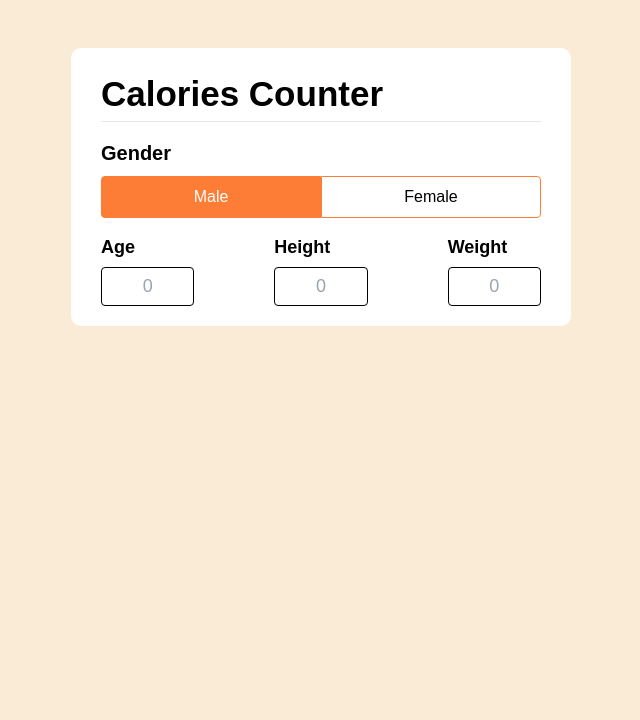
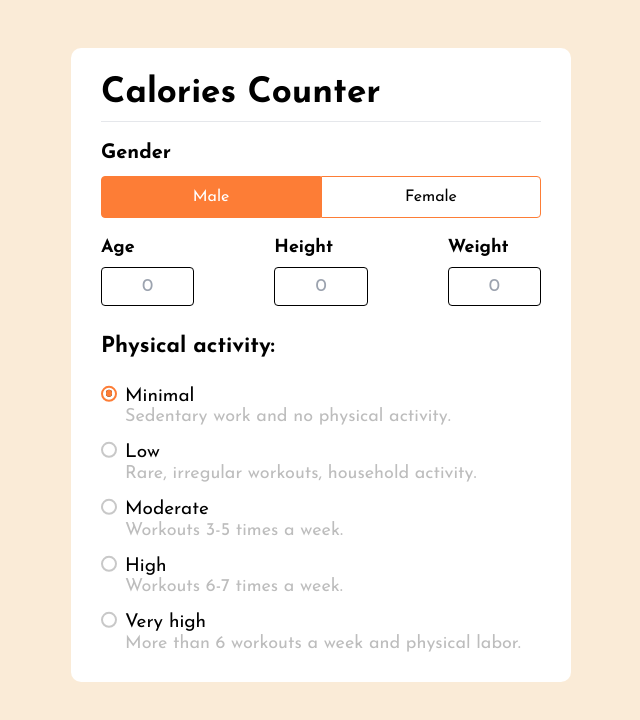
Before and after one commit to zaynlannister/calories-counter, a React (Vite) app: page / in a window 1280 px wide. Shown: the top 720 px of the page, without its empty margins (319-959 px from the left). Built offline with nearby package versions, Linux system fonts and the light colour scheme.

Commit message:
feat: add activity types

```diff
--- /dev/null
+++ b/src/components/ActivityComponents.tsx
@@ -0,0 +1,162 @@
+import React from "react";
+import styled from "styled-components";
+
+const activityTypes = [
+  {
+    type: "Minimal",
+    description: "Sedentary work and no physical activity.",
+    id: "minimal",
+    number: 1.2,
+  },
+  {
+    type: "Low",
+    description: "Rare, irregular workouts, household activity.",
+    id: "low",
+    number: 1.375,
+  },
+  {
+    type: "Moderate",
+    description: "Workouts 3-5 times a week.",
+    id: "moderate",
+    number: 1.55,
+  },
+  {
+    type: "High",
+    description: "Workouts 6-7 times a week.",
+    id: "high",
+    number: 1.725,
+  },
+  {
+    type: "Very high",
+    description: "More than 6 workouts a week and physical labor.",
+    id: "veryHigh",
+    number: 1.9,
+  },
+];
+
+interface ActivityComponentsProps {
+  setActivity: (value: number) => void;
+}
+
+const ActivityComponents = (props: ActivityComponentsProps) => {
+  const handleInputChange = (event: React.ChangeEvent<HTMLInputElement>) => {
+    let value = event.target.value;
+    const findActivityNumber = activityTypes.find((item) => item.id === value);
+
+    if (findActivityNumber) {
+      props.setActivity(findActivityNumber?.number);
+    }
+  };
+
+  return (
+    <StyledActivity className="activity">
+      <fieldset>
+        <legend className="text-[22px] font-bold mb-2">
+          Physical activity:
+        </legend>
+        {activityTypes.map((item, index) => (
+          <div className="mb-2" key={index}>
+            <input
+              onChange={handleInputChange}
+              type="radio"
+              id={item.id}
+              name="activity"
+              value={item.id}
+              defaultChecked={index === 0 ? true : false}
+            />
+            <div>
+              <label
+                className="text-[19px] cursor-pointer hover:text-[#fd7d36] transition-all"
+                htmlFor={item.id}
+              >
+                {item.type}
+              </label>
+              <p className="text-[#bdbdbd] text-[18px]">{item.description}</p>
+            </div>
+          </div>
+        ))}
+      </fieldset>
+    </StyledActivity>
+  );
+};
+
+const StyledActivity = styled.div`
+  div:has(input[type="radio"]) {
+    line-height: 1.1;
+    display: flex;
+    gap: 0.5em;
+    cursor: pointer;
+
+    &:not(& ~ &) {
+      margin-block-start: 1em;
+    }
+
+    > input[type="radio"] {
+      appearance: none;
+      background-color: transparent;
+      margin: 0;
+      font: inherit;
+      color: currentColor;
+
+      width: 16px;
+      height: 16px;
+      border: 0.15em solid #c8c8c8;
+      border-radius: 50%;
+      transform: translateY(-0.075em);
+
+      display: grid;
+      place-content: center;
+      cursor: pointer;
+
+      &::before {
+        content: "";
+        width: 0.42em;
+        height: 0.42em;
+        border-radius: 50%;
+        transform: scale(0);
+        transition: 120ms transform ease-in-out;
+        box-shadow: inset 1em 1em #fd7d36;
+        background-color: CanvasText;
+      }
+
+      &:is(:active):not(:checked) {
+        &::after {
+          background-color: #fd7d36;
+        }
+      }
+
+      &:checked {
+        border-color: #fd7d36;
+
+        &::after {
+          opacity: 0;
+        }
+
+        &::before {
+          transform: scale(1);
+        }
+
+        &:is(:hover, :focus) {
+          &::after {
+            background-color: #fd7d36;
+          }
+        }
+
+        &:is(:active) {
+          &::after {
+            background-color: #fd7d36;
+          }
+        }
+      }
+
+      &:focus {
+        outline: unset;
+        &::after {
+          opacity: 0.12;
+        }
+      }
+    }
+  }
+`;
+
+export default ActivityComponents;
--- a/src/components/CalculatorApp.tsx
+++ b/src/components/CalculatorApp.tsx
@@ -1,6 +1,7 @@
 import React from "react";
 import styled from "styled-components";
 import CustomInput from "./CustomInput";
+import ActivityComponents from "./ActivityComponents";
 
 const genders = [
   { name: "Male", id: "male" },
@@ -12,6 +13,9 @@ const CalculatorApp = () => {
   const [age, setAge] = React.useState<number>(0);
   const [height, setHeight] = React.useState<number>(0);
   const [weight, setWeight] = React.useState<number>(0);
+  const [currentActivity, setActivity] = React.useState<number>(1.2);
+
+  console.log(currentActivity);
 
   const handleGender = (gender: string) => {
     setGender(gender);
@@ -51,7 +55,7 @@ const CalculatorApp = () => {
             ))}
           </div>
         </div>
-        <div className="inputs flex gap-20 mt-4">
+        <div className="inputs flex gap-20 mt-4 mb-6">
           <div className="input-content">
             <p className="input-content__title">Age</p>
             <CustomInput
@@ -92,6 +96,7 @@ const CalculatorApp = () => {
             />
           </div>
         </div>
+        <ActivityComponents setActivity={setActivity} />
       </div>
     </StyledCalculator>
   );
--- a/src/index.css
+++ b/src/index.css
@@ -1,3 +1,4 @@
+@import url("https://fonts.googleapis.com/css2?family=Josefin+Sans:wght@400;500;600;700&display=swap");
 @tailwind base;
 @tailwind components;
 @tailwind utilities;
@@ -9,6 +10,6 @@
 }
 
 body {
-  font-family: Arial, Helvetica, sans-serif;
+  font-family: "Josefin Sans", sans-serif;
   background-color: antiquewhite;
 }
```
